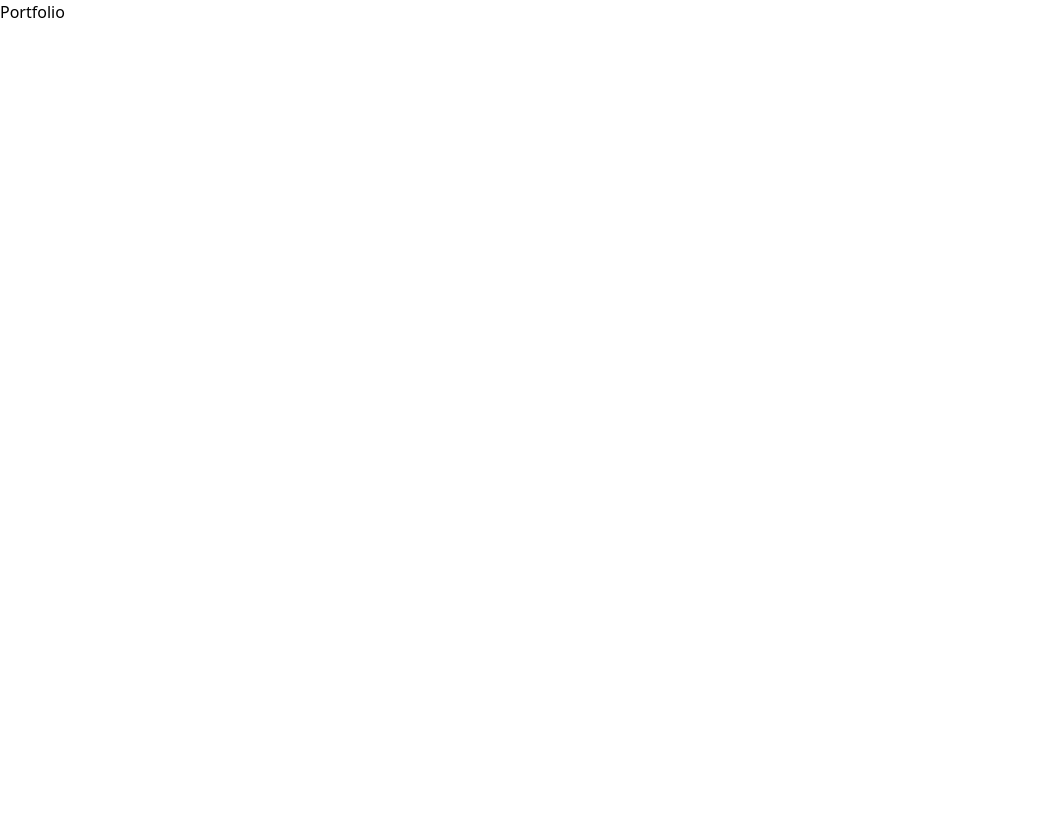
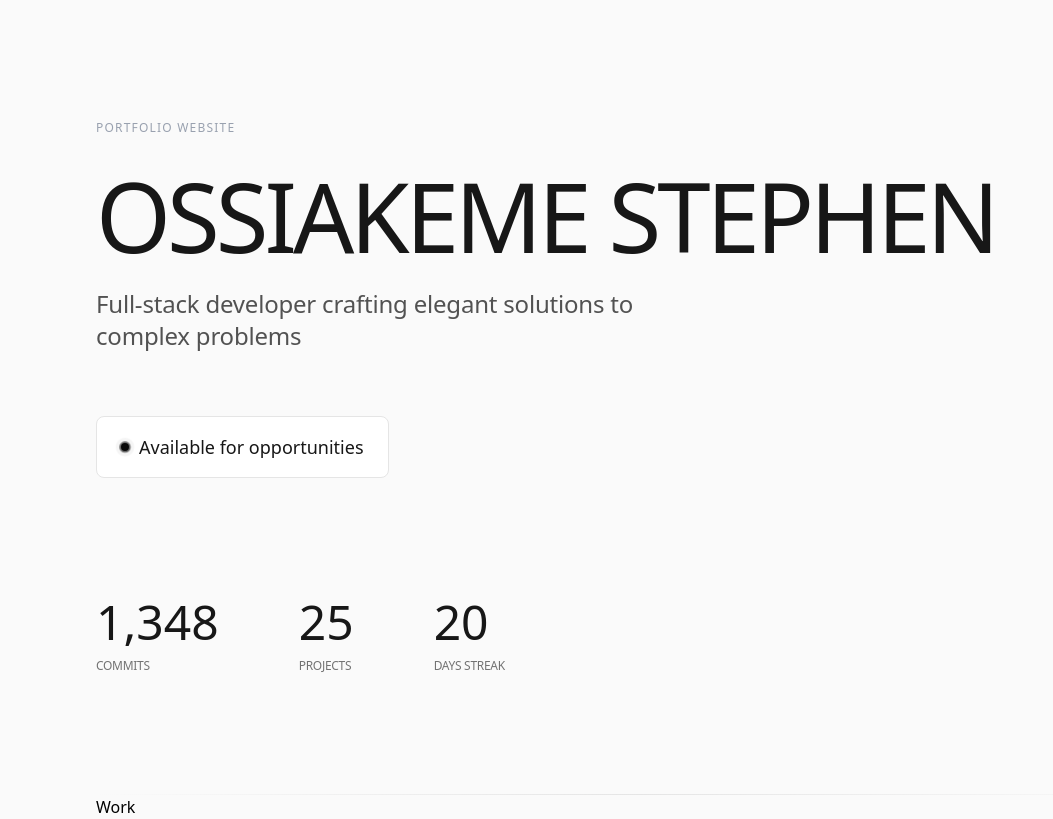
Before and after one commit to DeMaestro5/portfolio-client, a React (Vite) app: page / in a window 1280 px wide. Shown: the whole page, without its empty margins (0-1053 px from the left). Built offline with nearby package versions, Linux system fonts and the light colour scheme.

Commit message:
Add Hero section with PulseDot animation and update Home page layout

```diff
--- a/src/components/sections/Hero.tsx
+++ b/src/components/sections/Hero.tsx
@@ -1,3 +1,48 @@
+import PulseDot from '../ui/pulseDot';
+
 export default function Hero() {
-  return <div>Hero</div>;
+  return (
+    <section className='min-h-85vh flex flex-col justify-center py-[120px]'>
+      <div className='text-xs tracking-widest text-gray-400 uppercase mb-8'>
+        portfolio website
+      </div>
+      <h1 className='text-8xl font-extralight text-neutral-900 mb-6 tracking-[-4px]'>
+        OSSIAKEME STEPHEN
+      </h1>
+      <p className='text-2xl font-light mb-[64px] tracking-[-0.2px] max-w-[600px] text-neutral-600'>
+        Full-stack developer crafting elegant solutions to complex problems
+      </p>
+
+      <div className='relative flex items-center gap-[10px] text-lg text-neutral-900 py-4 px-6 bg-white border border-neutral-200 rounded-lg w-fit font-light transition-all duration-[0.3s]'>
+        <PulseDot />
+        <span>Available for opportunities</span>
+      </div>
+      <div className='flex gap-[80px] mt-[120px]'>
+        <div className='flex flex-col'>
+          <div className='text-5xl font-extralight text-neutral-900 tracking-[-20x] leading-none mb-[12px]'>
+            1,348
+          </div>
+          <div className='text-xs text-neutral-500 tracking-tight font-light uppercase'>
+            Commits
+          </div>
+        </div>
+        <div className='flex flex-col'>
+          <div className='text-5xl font-extralight text-neutral-900 tracking-[-20x] leading-none mb-[12px]'>
+            25
+          </div>
+          <div className='text-xs text-neutral-500 tracking-tight font-light uppercase'>
+            Projects
+          </div>
+        </div>
+        <div className='flex flex-col'>
+          <div className='text-5xl font-extralight text-neutral-900 tracking-[-20x] leading-none mb-[12px]'>
+            20
+          </div>
+          <div className='text-xs text-neutral-500 tracking-tight font-light uppercase'>
+            days streak
+          </div>
+        </div>
+      </div>
+    </section>
+  );
 }
--- /dev/null
+++ b/src/components/sections/Work.tsx
@@ -0,0 +1,3 @@
+export default function Work() {
+  return <section>Work</section>;
+}
--- /dev/null
+++ b/src/components/ui/divider.tsx
@@ -0,0 +1,5 @@
+export default function divider() {
+  return (
+    <div className='h-[1px] bg-gradient-to-r from-transparent via-neutral-200 to-transparent'></div>
+  );
+}
--- /dev/null
+++ b/src/components/ui/pulseDot.tsx
@@ -0,0 +1,3 @@
+export default function pulseDot() {
+  return <div className='pulse-dot'></div>;
+}
--- a/src/index.css
+++ b/src/index.css
@@ -11,33 +11,59 @@
   }
 }
 
-/* Custom Animations (Not in Tailwind) */
-@keyframes pulse-dot {
-  0%,
+.pulse-dot {
+  position: relative;
+  width: 0.5rem;
+  height: 0.5rem;
+  background-color: #0a0a0a;
+  border-radius: 50%;
+}
+
+.pulse-dot::before,
+.pulse-dot::after {
+  content: '';
+  position: absolute;
+  top: 0;
+  left: 0;
+  width: 100%;
+  height: 100%;
+  border: 2px solid #0a0a0a;
+  border-radius: 50%;
+  animation: ripple 2s infinite;
+}
+
+.pulse-dot::after {
+  animation-delay: 1s;
+}
+
+@keyframes ripple {
+  0% {
+    transform: scale(0.8);
+    opacity: 1;
+  }
   100% {
-    opacity: 1;
-    transform: scale(1);
-  }
-  50% {
+    transform: scale(2.4);
     opacity: 0;
-    transform: scale(1.8);
   }
 }
 
 /* Smooth Scrolling */
 html {
   scroll-behavior: smooth;
+  /* max-width: 100%; */
+  overflow-x: hidden;
 }
 
 /* Font Smoothing */
 body {
   -webkit-font-smoothing: antialiased;
   -moz-osx-font-smoothing: grayscale;
+  background-color: #fafafa;
 }
 
 /* Custom Scrollbar */
 ::-webkit-scrollbar {
-  width: 8px;
+  width: 0;
 }
 
 ::-webkit-scrollbar-track {
--- a/src/pages/Home.tsx
+++ b/src/pages/Home.tsx
@@ -1,3 +1,13 @@
+import Hero from '../components/sections/Hero';
+import Work from '../components/sections/Work';
+import Divider from '../components/ui/divider';
+
 export default function Home() {
-  return <div>Portfolio</div>;
+  return (
+    <div className='max-w-screen mx-auto h-screen px-24 border-stone-200 rounded-t-md'>
+      <Hero />
+      <Divider />
+      <Work />
+    </div>
+  );
 }
```
